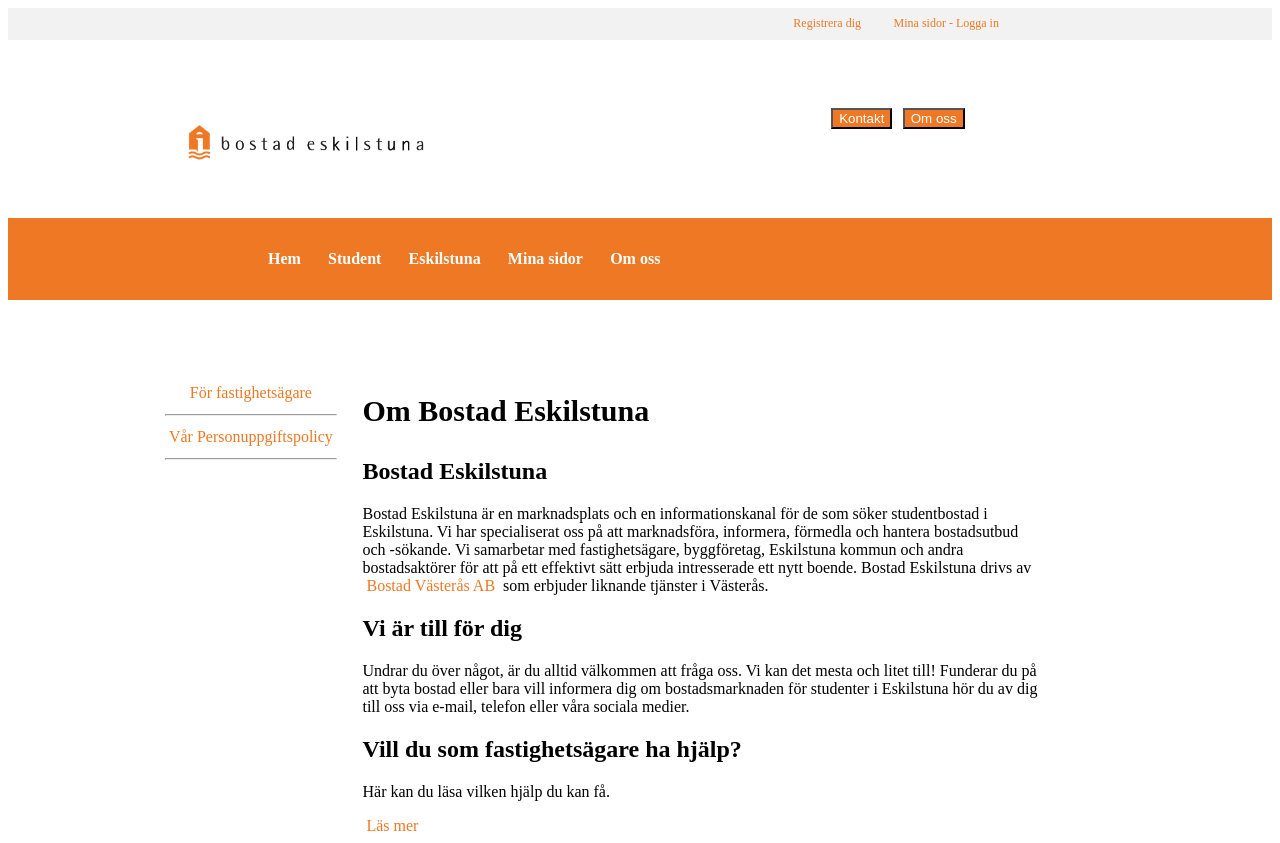
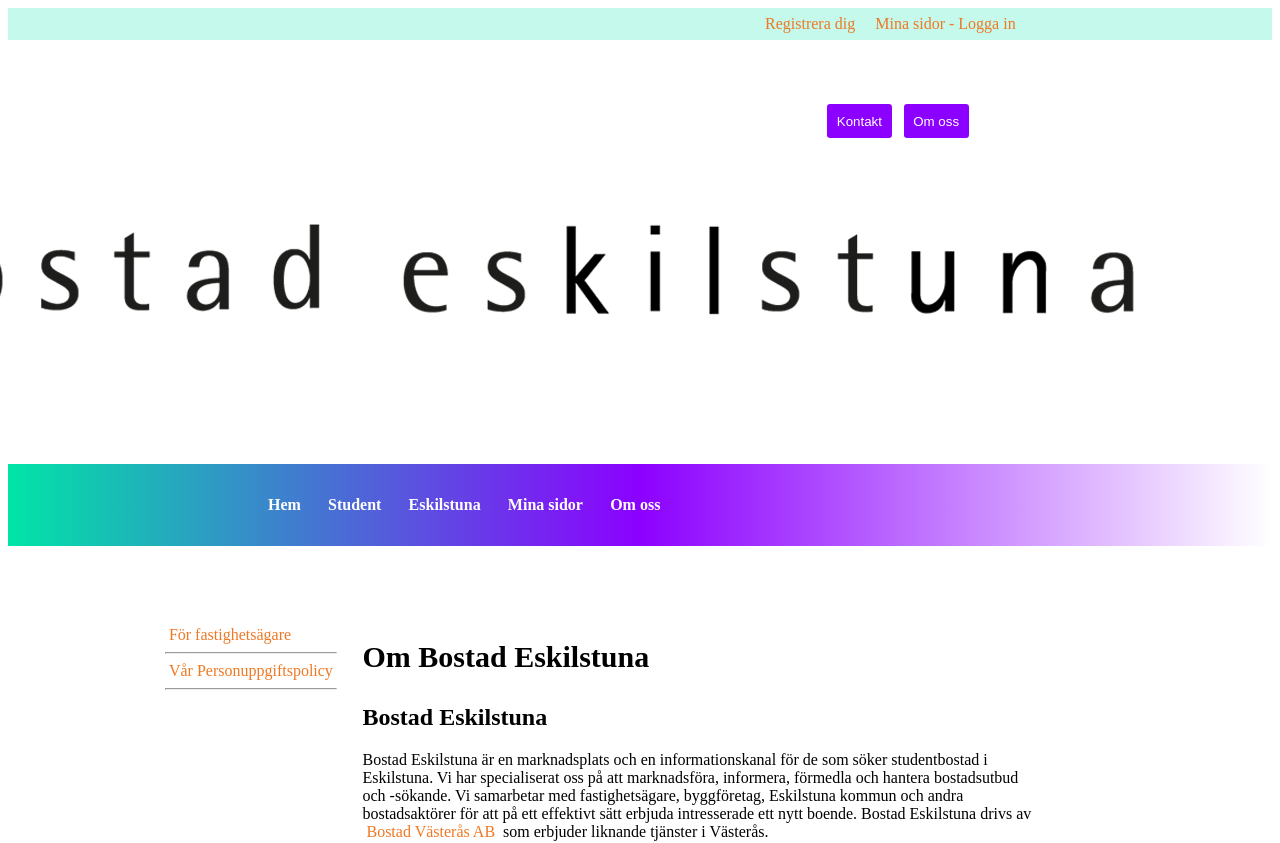
Before and after one commit to AlekosAek/EsklistunaBostader, a React (Vite) app in the folder EsklistunaBostad/: page /OmOss in a window 1280 px wide. Shown: the top 843 px of the page. Built offline with nearby package versions, Linux system fonts and the light colour scheme.

Commit message:
Initial commit

```diff
--- a/EsklistunaBostad/src/Components/Footer.css
+++ b/EsklistunaBostad/src/Components/Footer.css
@@ -35,6 +35,14 @@
 footer figure {
   display: flex;
   flex-direction: row;
+
+}
+
+/* Article styling */
+.catchme {
+  padding-top: 10vh;
+  width: 10vw;
+  /* Align article content to the start (left) */
 
 }
 
--- a/EsklistunaBostad/src/Components/Header.css
+++ b/EsklistunaBostad/src/Components/Header.css
@@ -1,47 +1,60 @@
 .userLogin {
-  background-color: #f2f2f2;
-  font-size: 0.75rem;
+  background-color: #00e5a73b;
   display: grid;
-  grid-template-columns: repeat(10, 1fr); /* Create 10 equal-width columns */
+  grid-template-columns: repeat(10, 1fr);
+  /* Create 10 equal-width columns */
   align-content: center;
-  grid-template-rows: 1fr; /* Only one row, ensuring they stay on the same line */
+  grid-template-rows: 1fr;
+  /* Only one row, ensuring they stay on the same line */
+  padding: 0.5rem;
+  height: 1rem;
+}
+.userLogin>*:nth-child(1) {
+  grid-column: 1 / 6;
+  /* Span from column 1 to column 6 */
+  text-align: right;
+  /* Align text to the right */
+}
+
+.userLogin {
+  background-color: #00e5a73b;
+  display: grid;
+  grid-template-columns: repeat(10, 1fr);
+  /* Create 10 equal-width columns */
+  align-content: center;
+  grid-template-rows: 1fr;
+  /* Only one row, ensuring they stay on the same line */
   padding: 0.5rem;
   height: 1rem;
 }
 
 /* Target first child (Login Form) */
-.userLogin > *:nth-child(1) {
-  grid-column: 1 / 6; /* Span from column 1 to column 6 */
-  text-align: right; /* Align text to the right */
+.userLogin>*:nth-child(1) {
+  grid-column: 1 / 6;
+  /* Span from column 1 to column 6 */
+  text-align: right;
+  /* Align text to the right */
 }
 
 /* Target second child (Username) */
-.userLogin > *:nth-child(2) {
-  grid-column: 7; /* Place in column 7 */
-  text-align: center; /* Align text to the center */
+.userLogin>*:nth-child(2) {
+  grid-column: 7;
+  /* Place in column 7 */
+  text-align: center;
+  /* Align text to the center */
 }
 
 /* Target third child (Password) */
-.userLogin > *:nth-child(3) {
-  grid-column: 8; /* Place in column 8 */
+.userLogin>*:nth-child(3) {
+  grid-column: 8;
+  /* Place in column 8 */
 }
 
-/* Target fourth child */
-.userLogin > *:nth-child(4) {
-  grid-column: 8;
-  grid-row: 1;
-}
-
-/* Style the aside (if any) inside .userLogin */
-.userLogin aside a {
-  color: #ee7824;
-}
-
-/* About Section */
 .about {
   margin-top: 2rem;
   display: grid;
-  grid-template-columns: repeat(10, 1fr); /* Create 10 equal-width columns */
+  grid-template-columns: repeat(10, 1fr);
+  /* Create 10 equal-width columns */
   align-content: flex-end;
 }
 
@@ -49,32 +62,39 @@
   grid-column: 2 / 6;
 }
 
-.about figure img {
-  width: 60%;
-}
-
 .about aside {
   grid-column: 7 / 9;
-  display: flex;
-  justify-content: center;
+  /* display: flex;
+  /* justify-content: center; */
   align-items: center;
   gap: 0.15rem;
 }
 
 .about aside button {
-  background-color: #ee7824;
+  background-color: rgb(140, 0, 255);
+  /* Correct RGB color syntax */
   color: white;
-  height: 50%;
+  /* Correct hex color syntax */
+  border-radius: 0.25vw;
+  border: 0px;
+  padding: 0.75vw;
 }
 
-/* Style the navigation bar */
+.about aside button:hover {
+  background-color: #00e5a7;
+  /* Correct hex color syntax */
+  color: rgb(140, 0, 255);
+  /* Text color when hovered */
+  border: 0.1vw solid rgb(140, 0, 255);
+  /* Border with 2px width and solid color */
+}
+
 .Navlink nav {
-  background-color: #ee7824;
+  background-color: #7124ee;
   padding: 1rem;
 
 }
 
-/* Remove default list styling and make the list inline */
 .Navlink ul {
   list-style: none;
   display: flex;
@@ -84,13 +104,11 @@
   /* Center the entire nav content */
 }
 
-/* Style each list item */
 .Navlink li {
   margin-right: 0.2em;
 
 }
 
-/* Style the links */
 .Navlink a {
   color: white;
   text-decoration: none;
@@ -98,6 +116,8 @@
 
 }
 
+
 .Navlink a:hover {
-  color: #333; /* Optional: Change color on hover */
+  color: #333;
+  /* Optional: Change color on hover */
 }
--- a/EsklistunaBostad/src/Components/Navbar.css
+++ b/EsklistunaBostad/src/Components/Navbar.css
@@ -1,7 +1,6 @@
 .Navlink nav {
-  background-color: #ee7824;
+  background-image: linear-gradient(to left, rgba(140, 0, 255, 0.5), white 0%, rgba(140, 0, 255), rgb(0, 229, 166));
   padding: 1rem;
-
 }
 
 /* Remove default list styling and make the list inline */
@@ -22,12 +21,14 @@
 
 /* Style the links */
 .Navlink a {
-  color: white;
   text-decoration: none;
   font-weight: bold;
 
 }
 
 .Navlink a:hover {
-  color: #333; /* Optional: Change color on hover */
+  color: rgb(0, 229, 167);
+  /* Change text color on hover */
+  text-decoration: underline;
+  /* Apply a double underline on hover */
 }
```
